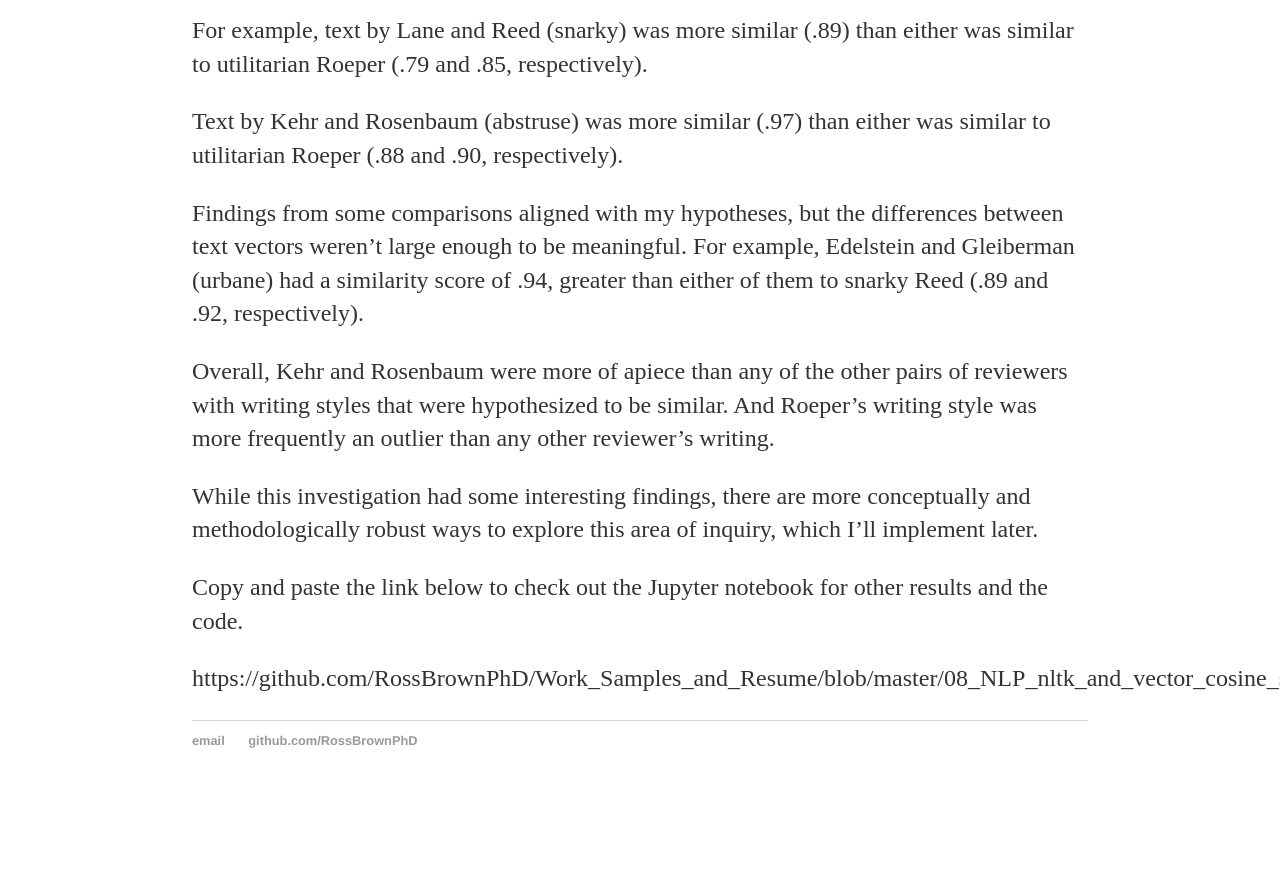
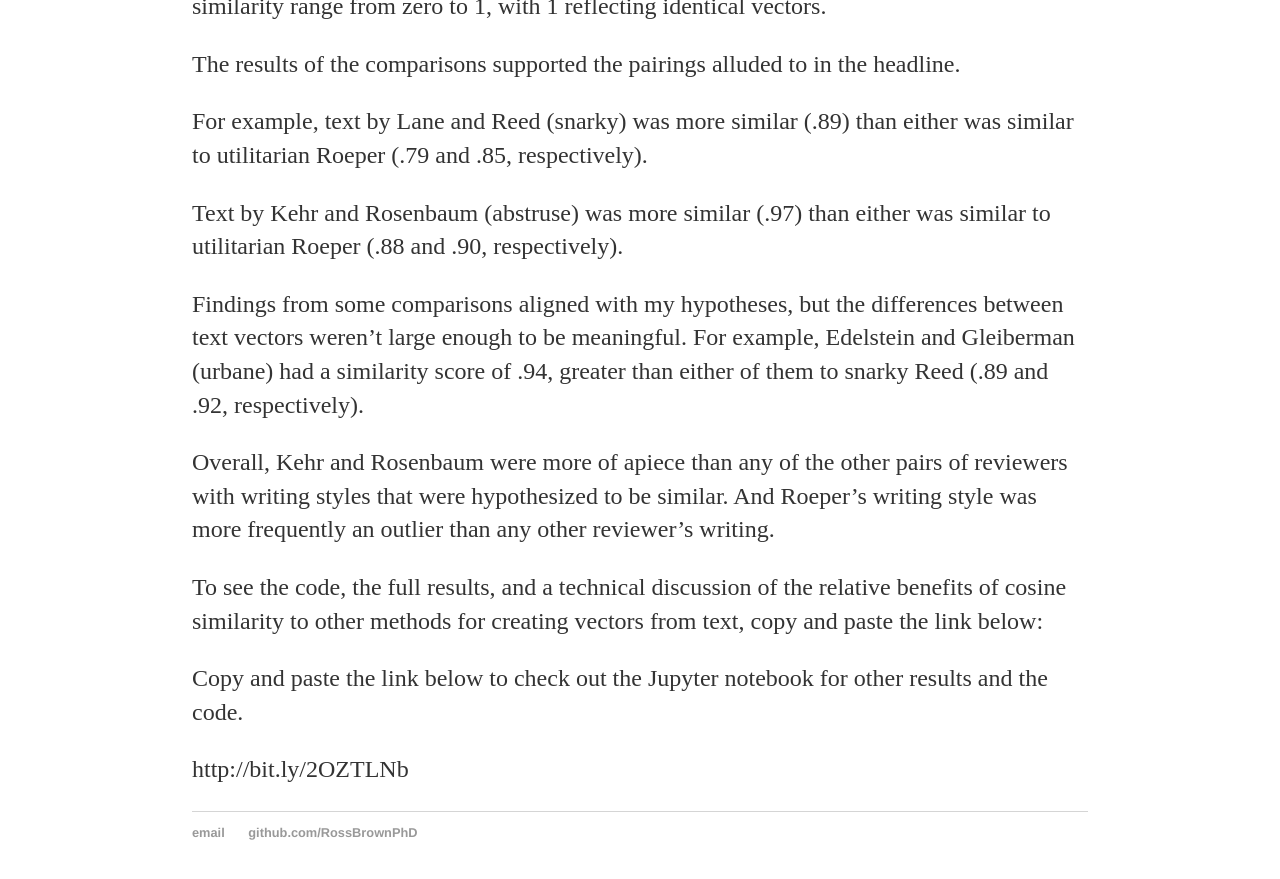
Before and after one commit to RossBrownPhD/RossBrownPhD.github.io, a Jekyll site: the page built from _posts/2020-02-16-Compare-Reviewers-Writing-Styles-via-Cosine-Angles-of-Vectors.md, in a window 1280 px wide and 900 px high, scrolled down 1174 px. Shown: the top 879 px of the window. Built offline with Jekyll 4.4.1, drawn with Linux system fonts in a browser that asks for light colours; before the commit the page ends 1982 px from its top, so only the background shows below that; some of the changed text lies outside the part shown.

Commit message:
2020 update

```diff
--- a/_posts/2018-09-16-NLP-nltk-cosine-similarity-to-compare-writing-style.md
+++ b/_posts/2020-02-16-Compare-Reviewers-Writing-Styles-via-Cosine-Angles-of-Vectors.md
@@ -5,6 +5,8 @@
 ---
 
 Snarky, Utilitarian or Abstruse: Using Data Science to Compare Movie Reviewers' Writing Styles
+
+This project uses Natural Language Tool-Kit (NLTK) for text preprocessing, then assesses the similarity of document pairs using the cosine of the angle between two vectors.
 
 As a movie aficionado, I've spent far too much time reading movie reviews (or listening to them on the radio). I've developed perceptions of some movie reviewers' writing styles. This data science project sought to verify these perceptions using a natural language processing technique that can quantify the similarity of text: cosine similarity of document vectors.
 
@@ -32,8 +34,8 @@
 
 Overall, Kehr and Rosenbaum were more of apiece than any of the other pairs of reviewers with writing styles that were hypothesized to be similar. And Roeper's writing style was more frequently an outlier than any other reviewer's writing.
 
-While this investigation had some interesting findings, there are more conceptually and methodologically robust ways to explore this area of inquiry, which I'll implement later.
+To see the code, the full results, and a technical discussion of the relative benefits of cosine similarity to other methods for creating vectors from text, copy and paste the link below:
 
 Copy and paste the link below to check out the Jupyter notebook for other results and the code.
 
-https://github.com/RossBrownPhD/Work_Samples_and_Resume/blob/master/08_NLP_nltk_and_vector_cosine_similarity_for_comparing_movie_reviewers_writing_style.ipynb
+http://bit.ly/2OZTLNb
```
